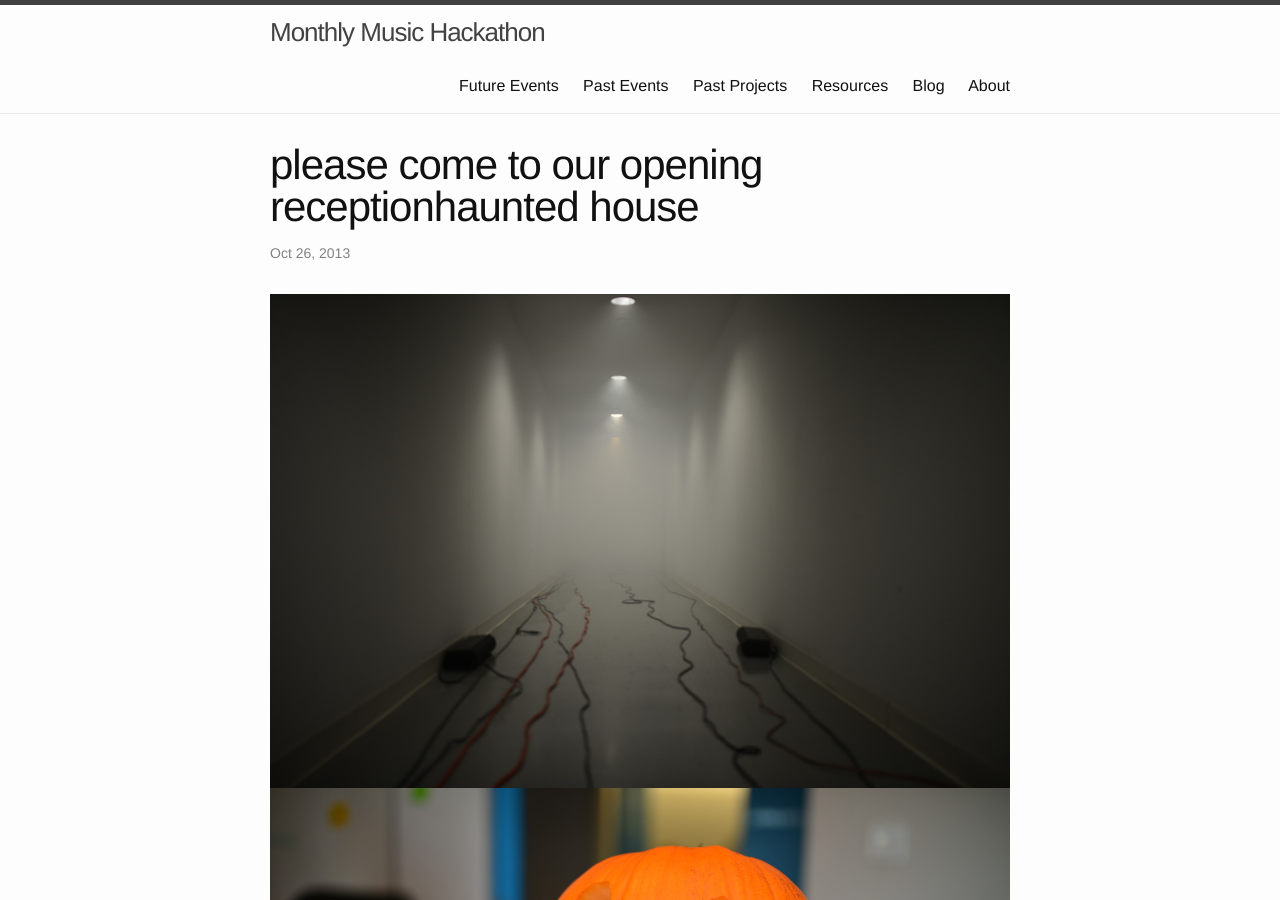
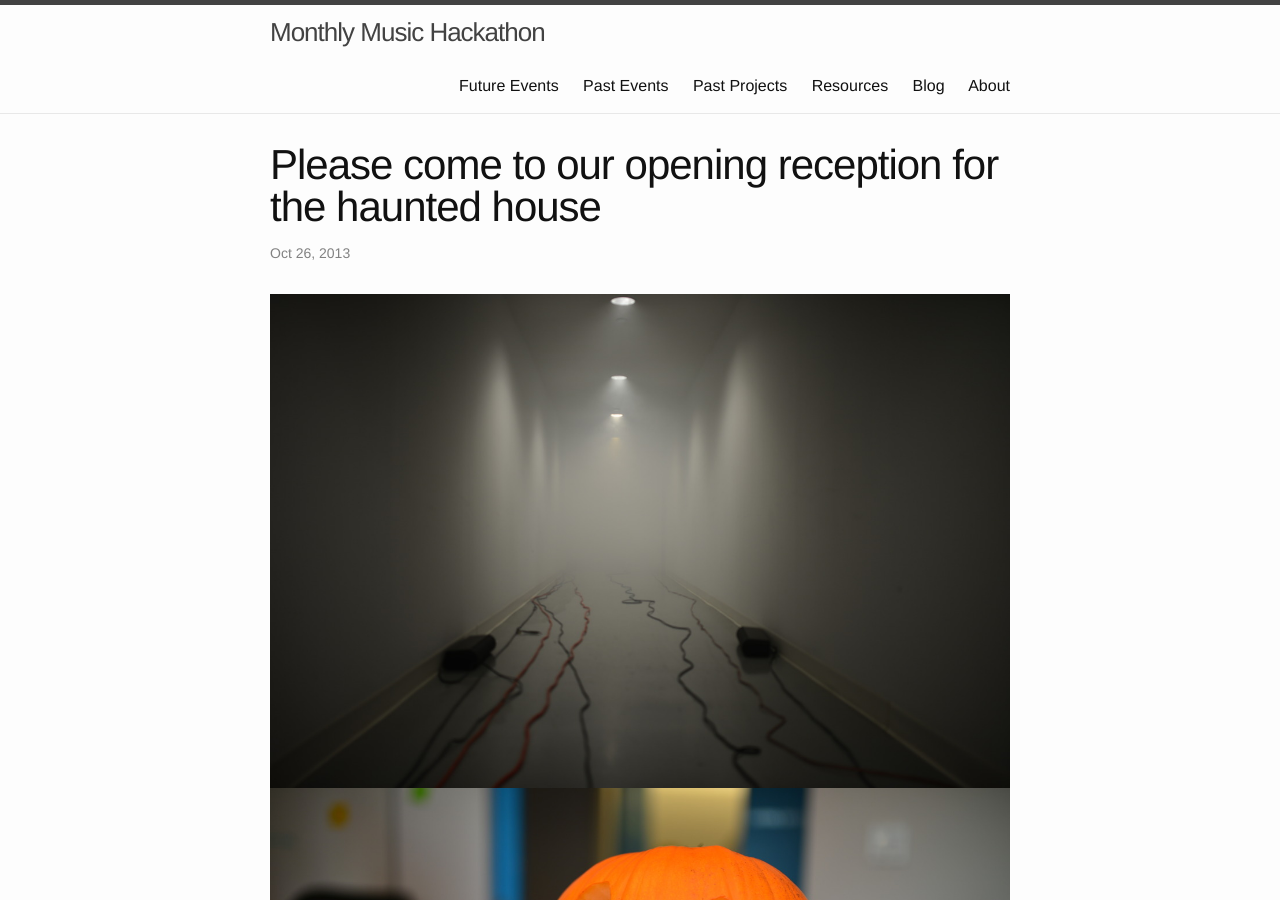
Before and after one commit to musichackathon/mmh_jekyll, a Jekyll site: the page built from _posts/tumblr/2013-10-26-please-come-to-our-opening-receptionhaunted-house.html, in a window 1280 px wide and 900 px high. Built offline with Jekyll 4.4.1, drawn with Linux system fonts in a browser that asks for light colours.

Commit message:
Capitalization 2013-10-26 Haunted House Reception

```diff
--- a/_posts/tumblr/2013-10-26-please-come-to-our-opening-receptionhaunted-house.html
+++ b/_posts/tumblr/2013-10-26-please-come-to-our-opening-receptionhaunted-house.html
@@ -1,6 +1,6 @@
 ---
 layout: post
-title: please come to our opening receptionhaunted house
+title: Please come to our opening reception for the haunted house
 date: '2013-10-26T19:34:00-04:00'
 tags:
 - haunted
```
